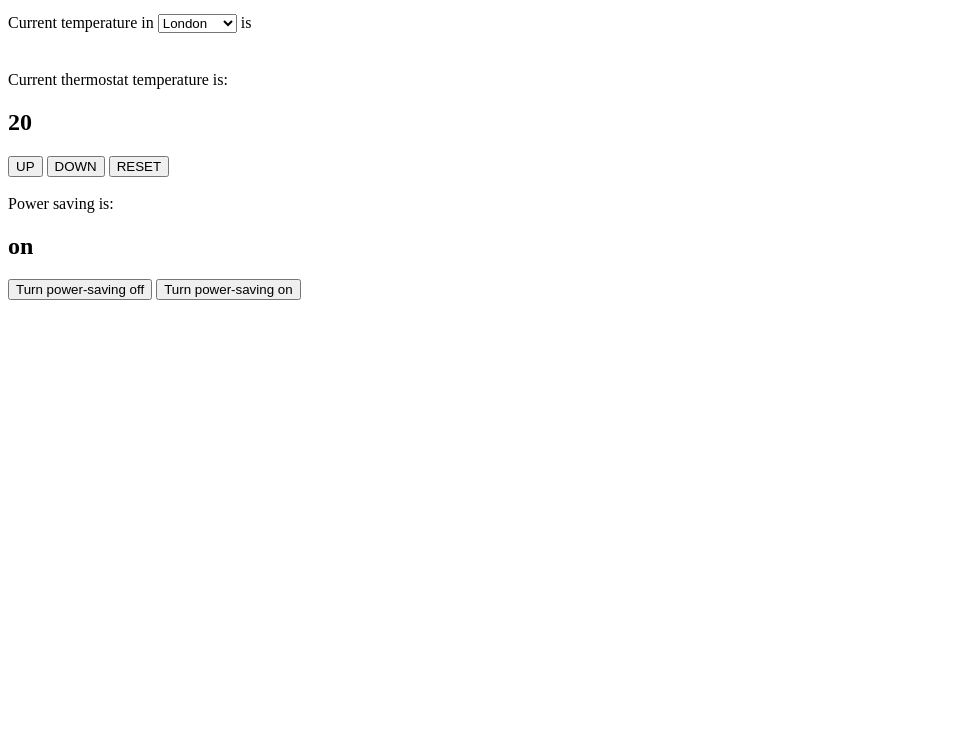
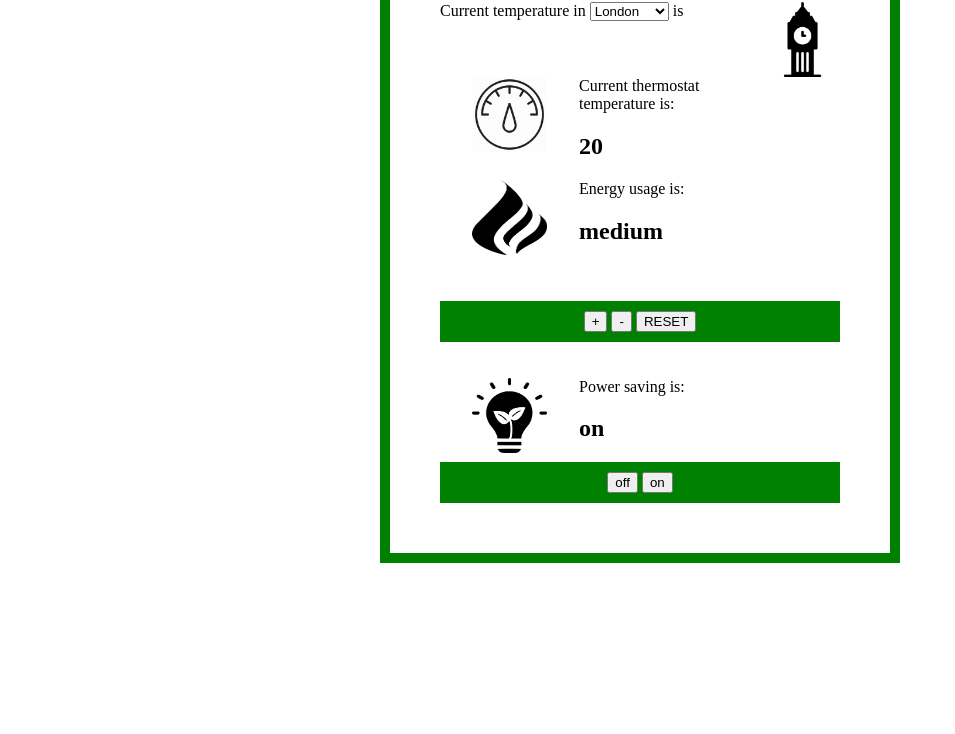
Before and after one commit to marianneoco/thermostat, a plain HTML site: page jasmine/views/index.html in a window 1280 px wide. Shown: the part 66-800 px from the top of the page, without its empty margins (0-955 px from the left). Drawn offline with Linux system fonts and the light colour scheme; no server answers.

Commit message:
CSS updated, images added

```diff
--- a/jasmine/src/thermostat.js
+++ b/jasmine/src/thermostat.js
@@ -46,12 +46,12 @@ Thermostat.prototype.reset = function(){
 
 Thermostat.prototype.energyUsageCheck = function(){
   if(this.temperature <= this.LOW_USAGE_TEMP){
-    return "low-usage";
+    return "low";
   }
   else if(this.LOW_USAGE_TEMP < this.temperature && this.temperature < this.HIGH_USAGE_TEMP){
-    return "medium-usage";
+    return "medium";
   }
   else{
-    return "high-usage";
+    return "high";
   }
 }
--- a/jasmine/views/index.html
+++ b/jasmine/views/index.html
@@ -10,24 +10,38 @@
 
   </head>
   <body>
-  <h1>Thermostat</h1>
+    <div id = "main">
+      <img src = "../img/londonuk.png" id = "city-img">
       Current temperature in
         <select id = "city">
           <option value = "londonuk"> London </option>
           <option value = "new-yorkus"> New York </option>
           <option value = "berlinge"> Berlin </option>
-    </select>
+        </select> is <h2 id = "city-temp"></h2>
 
-  is <h2 id = "city-temp"></h2>
-  <br>
-  Current thermostat temperature is: <h2 id = "temperature"></h2>
-  <button id = "temperature-up">UP</button>
-  <button id = "temperature-down">DOWN</button>
-  <button id = "reset">RESET</button>
+      <!--<img src = "../img/new-yorkus.jpeg"
+        <img src = "../img/berlinge.png" -->
       <br>
       <br>
+      <img src = "../img/dial.png" class = "img">
+      Current thermostat temperature is: <h2 id = "temperature"></h2>
+      <img src = "../img/flame.png" class = "img">
+      Energy usage is: <h2 id = "energy-usage"></h2>
+      <br>
+      <br>
+      <div class = "buttons">
+        <button id = "temperature-up">+</button>
+        <button id = "temperature-down">-</button>
+        <button id = "reset">RESET</button>
+      </div>
+      <br>
+      <br>
+      <img src = "../img/eco.png" class = "img">
       Power saving is: <h2 id = "power-saving"></h2>
-  <button id = "power-saving-off">Turn power-saving off</button>
-  <button id = "power-saving-on">Turn power-saving on</button>
+      <div class = "buttons">
+        <button id = "power-saving-off">off</button>
+        <button id = "power-saving-on">on</button>
+      <div>
+    </div>
   <body>
 </html>
--- a/jasmine/views/interface.js
+++ b/jasmine/views/interface.js
@@ -20,6 +20,7 @@ $(document).ready(function(){
   function updateDisplay(){
     usage = thermostat.energyUsageCheck();
     $('#temperature').attr('class', usage)
+    $('#energy-usage').text(usage).attr('class', usage)
   }
 
   $('#temperature-up').click(function(){
@@ -49,6 +50,7 @@ $(document).ready(function(){
 
   $('#city').change(function(){
     $('#city-temp').text(getWeatherStatus($('#city').val()));
+    $('#city-img').attr('src', ("../img/" + $('#city').val() + ".png"))
   })
 
 })
--- a/jasmine/views/styles.css
+++ b/jasmine/views/styles.css
@@ -1,11 +1,38 @@
-.low-usage{
+.low{
   color: green;
 }
 
-.medium-usage{
+.medium{
   color: black;
 }
 
-.high-usage{
+.high{
   color: red;
 }
+
+#main{
+  max-width: 400px;
+  margin: 0 auto;
+  padding: 50px;
+  border: 10px solid green;
+}
+
+.img{
+  float: left;
+  margin: 0 2em 0 2em;
+  height: 75px;
+  width: 75px;
+}
+
+#city-img{
+  float: right;
+  margin: 0;
+  height: 75px;
+  width: 75px;
+}
+
+.buttons{
+  background-color: green;
+  padding: 10px;
+  text-align: center;
+}
```
Also changed, not shown: jasmine/img/berlinge.png (added), jasmine/img/dial.png (added), jasmine/img/eco.png (added), jasmine/img/flame.png (added), jasmine/img/londonuk.png (added), jasmine/img/new-yorkus.png (added). Lines whose indentation alone changed are shown as unchanged.
